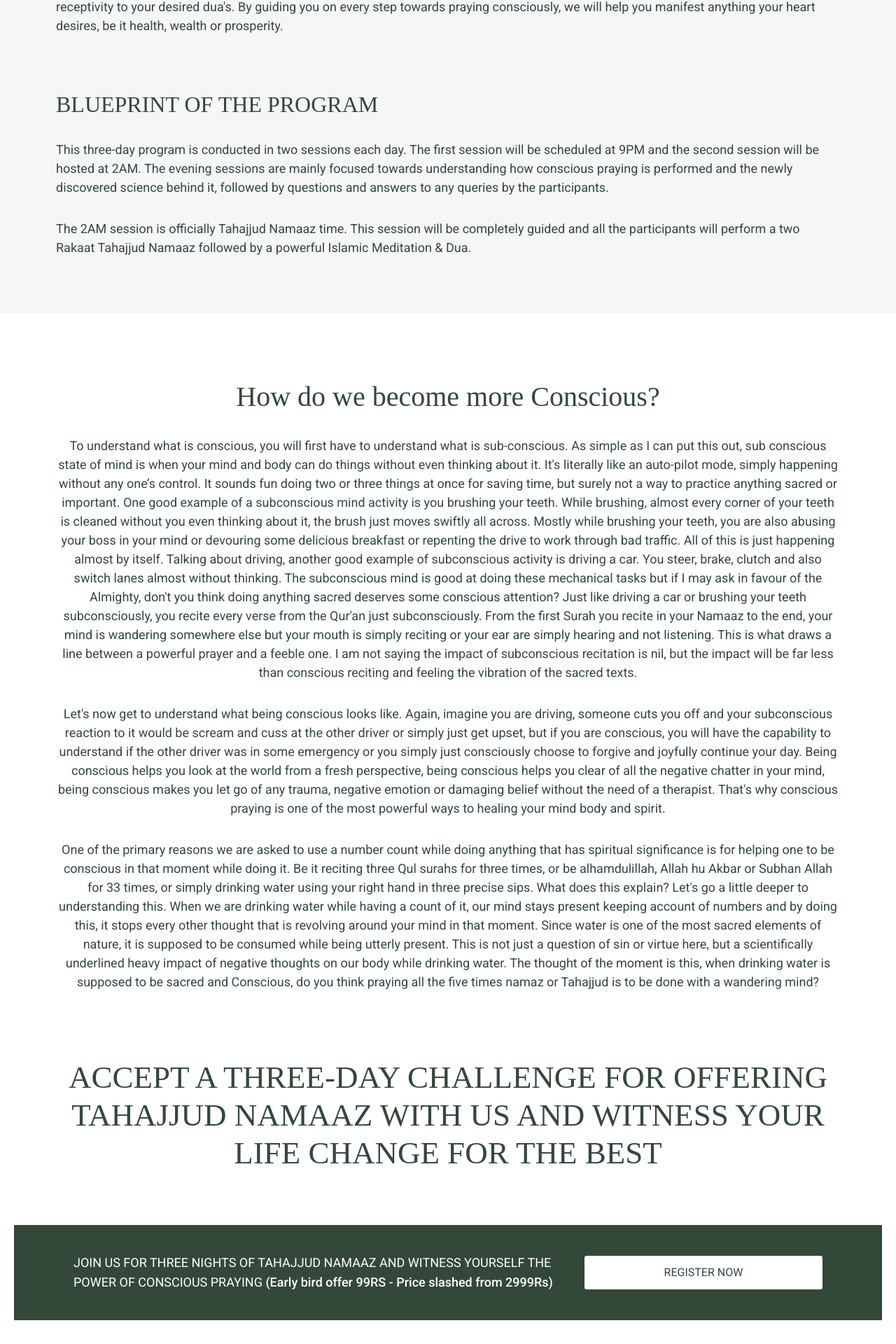
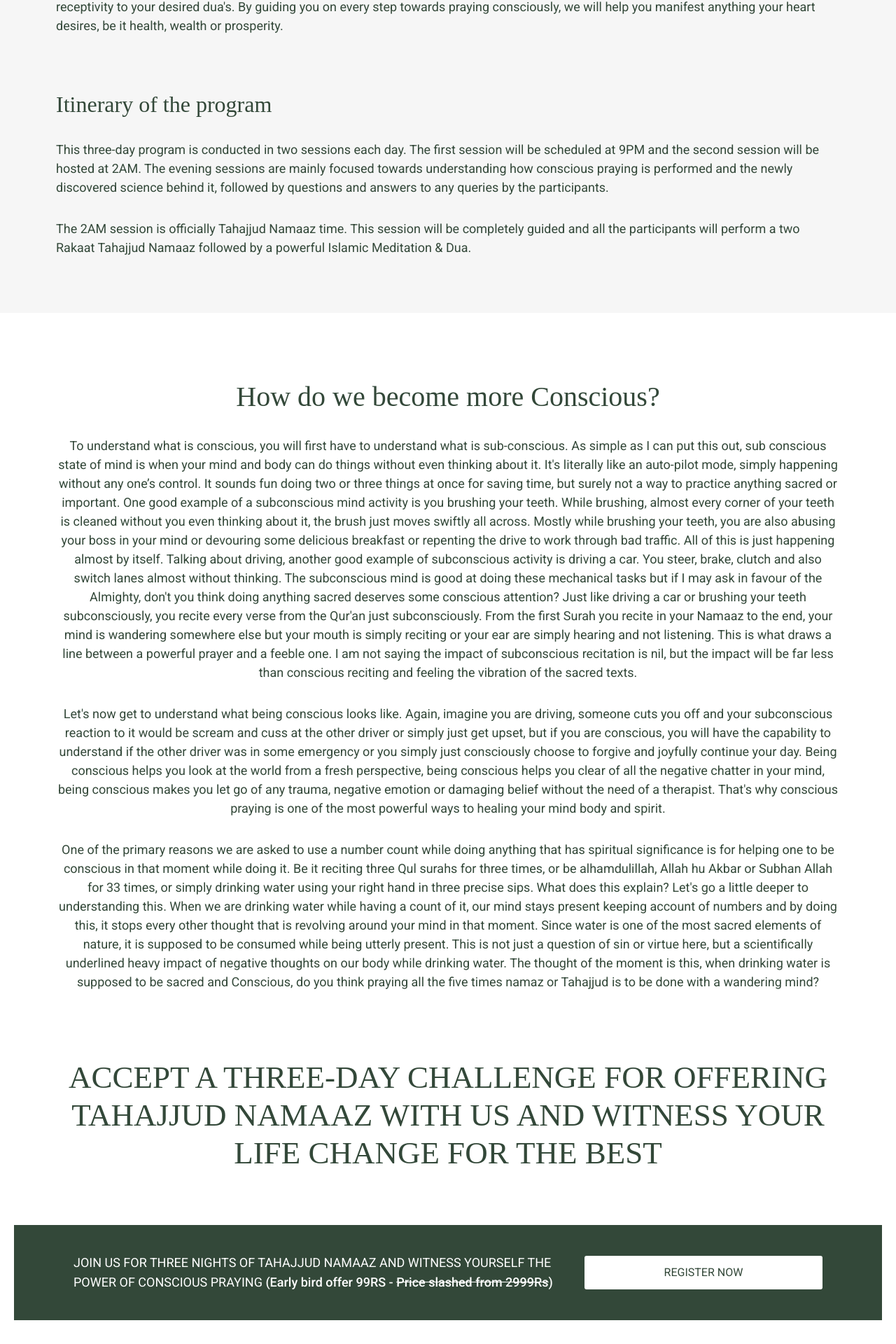
Before and after one commit to devwitharii/conscious-namaz, a Next.js app: page /about-us in a window 1280 px wide. Shown: the part 3777-5697 px from the top of the page at 70% size. Built offline with nearby package versions, Linux system fonts and the light colour scheme; a web font is replaced by a local one.

Commit message:
change updates

```diff
--- a/app/about-us/page.js
+++ b/app/about-us/page.js
@@ -57,7 +57,7 @@ const AboutPage = () => {
       <div className="text-white px-5 bg-primary lg:bg-white">
         <Animate className="max-w-[1350px] mx-auto w-full bg-primary py-6 lg:py-10 px-5">
           <div className="flex flex-col lg:flex-row gap-5 lg:gap-10 lg:justify-between lg:items-center max-w-[1070px] mx-auto">
-            <p className="lg:text-lg max-w-[780px] leading-[1.5]">JOIN US FOR THREE NIGHTS OF TAHAJJUD NAMAAZ AND WITNESS YOURSELF THE POWER OF CONSCIOUS PRAYING <span className="font-medium">(Early bird offer 99RS - Price slashed from 2999Rs) </span></p>
+            <p className="lg:text-lg max-w-[780px] leading-[1.5]">JOIN US FOR THREE NIGHTS OF TAHAJJUD NAMAAZ AND WITNESS YOURSELF THE POWER OF CONSCIOUS PRAYING <span className="font-medium">(Early bird offer 99RS - <span className="line-through">Price slashed from 2999Rs</span>) </span></p>
             <Button className={"xl:min-w-[340px]"} varient="light">register now</Button>
           </div>
         </Animate>
--- a/src/components/About/AboutProgram/programFour.jsx
+++ b/src/components/About/AboutProgram/programFour.jsx
@@ -28,7 +28,7 @@ const ProgramFour = () => {
                 </div>
             </div>
             <ProgramContainer>
-            <h3>BLUEPRINT OF THE PROGRAM</h3>
+                <h3>Itinerary of the program</h3>
                 <p>As Muslims we have five prayers that are Farz(compulsory) and the sixth prayer is optional but also the most virtues Nafl prayer. This prayer is called the Tahajjud Namaaz. Since this night time prayer is not obligatory, very few of us withdraw the real benefit from it (i.e. the power of manifesting anything pure).</p>
                 <p>Be it nurturing your spirit by experiencing a deeper connection with Allah, or be it healing your physical and mental body, or manifesting your perfect life, everything is graciously available if you "consciously surrender" to the real power of Tahajjud Namaaz.</p>
             </ProgramContainer>
--- a/src/components/About/AboutProgram/programOne.jsx
+++ b/src/components/About/AboutProgram/programOne.jsx
@@ -21,7 +21,7 @@ const ProgramOne = () => {
                             />
                         </figure>
                         <div className='bg-white p-5'>
-                        <p className='text-lg lg:text-xl mb-5'>Tahajjud Namaaz<br/> <strong>Three-day</strong> Program  </p>
+                            <p className='text-lg lg:text-xl mb-5'>Tahajjud Namaaz<br /> <strong>Three-day</strong> Program  </p>
                             <Button className={`w-full`}>BUY NOW</Button>
                         </div>
                     </div>
@@ -44,7 +44,7 @@ const ProgramOne = () => {
                 <p>At Conscious Namaaz we practice "feeling" the Namaaz and the dua's we offer, followed by tons of gratitude as Allah is an all giver (we just need to learn how to ask). It's like how it works in our physical lives. If you had to ask your father or friend for something you like to have, there is a way to ask for it, if you ask in the wrong way or a very feeble way, your chances of "not" getting it are intellectually higher. It sounds very simple, yet backed up with 1400 years of rich Islamic history and scientific understandings of modern times. As quantum science today claims, "feeling is the prayer", we are only inclined towards making your heart more grateful and prayerful while opening all the gates of receptivity to your desired dua's. By guiding you on every step towards praying consciously, we will help you manifest anything your heart desires, be it health, wealth or prosperity.</p>
             </ProgramContainer>
             <ProgramContainer>
-            <h3>BLUEPRINT OF THE PROGRAM</h3>
+                <h3>Itinerary of the program</h3>
                 <p>This three-day program is conducted in two sessions each day. The first session will be scheduled at 9PM and the second session will be hosted at 2AM. The evening sessions are mainly focused towards understanding how conscious praying is performed and the newly discovered science behind it, followed by questions and answers to any queries by the participants.</p>
                 <p>The 2AM session is officially Tahajjud Namaaz time. This session will be completely guided and all the participants will perform a two Rakaat Tahajjud Namaaz followed by a powerful Islamic Meditation & Dua.</p>
             </ProgramContainer>
--- a/src/components/About/AboutProgram/programThree.jsx
+++ b/src/components/About/AboutProgram/programThree.jsx
@@ -28,7 +28,7 @@ const ProgramThree = () => {
                 </div>
             </div>
             <ProgramContainer>
-            <h3>BLUEPRINT OF THE PROGRAM</h3>
+                <h3>Itinerary of the program</h3>
                 <p>This meditation session will be hosted in small groups of people (maximum ten people) to create a strong bond of energy towards the intent every participant desires to manifest. Once the intent is connected between every participant, we combine that with a Muraqabah and Zikr to amplify what we are asking Allah for.</p>
                 <p>Be it nurturing your spirit by experiencing a deeper connection with Allah, or be it healing your physical and mental body, or manifesting your perfect life, everything is graciously available if you "consciously surrender" to the real power of Tahajjud Namaaz.</p>
             </ProgramContainer>
--- a/src/components/About/AboutProgram/programTwo.jsx
+++ b/src/components/About/AboutProgram/programTwo.jsx
@@ -33,7 +33,7 @@ const ProgramTwo = () => {
                 <p>At Conscious Namaaz we design a guided Islamic meditation precisely for you combining the power of Zikr and Muraqabah and with a prayer of what you desire to manifest in life.</p>
             </ProgramContainer>
             <ProgramContainer>
-            <h3>BLUEPRINT OF THE PROGRAM:</h3>
+                <h3>Itinerary of the program:</h3>
                 <p>This program consists of three one on one sessions, in which we will look in to three most important areas of your life and outline what changes you desire to see. Once we pen down these three things that you like to achieve and manifest in your life, we turn that into a powerful Dua (a prayer asking Allah what you desire to manifest). We then choose a zikr that connects deeply to your heart and blend that with a powerful Muraqabah. A combination of Muraqabah, Zikr and Dua in the right way is what makes your manifestation even more powerful.  Once we are done with creating your personalised meditation, we will turn that into an audio file, that you will simply have to plug on your ear phones, sit in a comfortable position and play when you find the right time during your day, simply and precisely to manifest a life that you always deeply desired of.       </p>
             </ProgramContainer>
         </>
--- a/src/components/Home/HomeBanner/index.jsx
+++ b/src/components/Home/HomeBanner/index.jsx
@@ -57,7 +57,7 @@ const HomeBanner = () => {
       </figure>
       <Container className="relative">
         <Animate className="py-7 lg:py-14 lg:px-14 rounded-[20px] text-center text-primary lg:text-white bg-gradient-to-r from-[#ffffff1a] to-transparent">
-          <h1 className="h1 mb-5 lg:mb-10 leading-[1.1] capitalize">Discover the power of conscious praying and witness how your life changes</h1>
+          <h1 className="h1 mb-5 lg:mb-10 leading-[1.1] capitalize">Discover the power of conscious praying</h1>
           <Link href="/about-us" className="lg:min-w-[250px] p-3 text-[18px] leading-[27px] bg-primary inline-flex justify-center !text-white hover:bg-primaryhover">LEARN MORE</Link>
         </Animate>
       </Container>
@@ -70,7 +70,7 @@ const HomeBanner = () => {
               <div className="flex flex-col lg:flex-row gap-5 lg:gap-10 lg:justify-between">
                 <p className="lg:text-lg max-w-[780px] leading-[1.5]">
                   JOIN US FOR THREE NIGHTS OF TAHAJJUD NAMAAZ AND WITNESS YOURSELF THE POWER OF CONSCIOUS PRAYING{" "}
-                  <span className="font-medium">(Early bird offer 99RS - Price slashed from 2999Rs)</span>
+                  <span className="font-medium">(Early bird offer 99RS - <span className="line-through">Price slashed from 2999Rs</span>)</span>
                 </p>
                 <Button className={"xl:min-w-[340px]"} varient="light">register now</Button>
               </div>
--- a/src/components/Home/SubscriptionPlan/index.jsx
+++ b/src/components/Home/SubscriptionPlan/index.jsx
@@ -68,7 +68,7 @@ const SubscriptionPlan = () => {
                   <p className="text-lg xl:text-xl text-primary lg:text-black">
                     {" "}
                     Personalised and Guided Islamic Meditation{" "}
-                    <strong>(3 sessions of one hour each)@ (5999Rs) </strong>
+                    {/* <strong>(3 sessions of one hour each)@ (5999Rs) </strong> */}
                   </p>
                 </div>
                 <div className="flex gap-4 gap-lg-5 pt-5">
@@ -99,10 +99,10 @@ const SubscriptionPlan = () => {
                   <p className="text-lg xl:text-xl text-primary lg:text-black">
                     {" "}
                     Group Meditations{" "}
-                    <strong>
+                    {/* <strong>
                       (8999Rs) (3 sessions of one hour each- Only ten people per
                       session)
-                    </strong>
+                    </strong> */}
                   </p>
                 </div>
                 <div className="flex gap-4 gap-lg-5 pt-5">
@@ -133,7 +133,7 @@ const SubscriptionPlan = () => {
                   <p className="text-lg xl:text-xl text-primary lg:text-black">
                     {" "}
                     Zikr Meditations for powerful Healing{" "}
-                    <strong>(4999Rs) (11 sessions of one hour)</strong>
+                    {/* <strong>(4999Rs) (11 sessions of one hour)</strong> */}
                   </p>
                 </div>
                 <div className="flex gap-4 gap-lg-5 pt-5">
```
Lines whose indentation alone changed are shown as unchanged.
